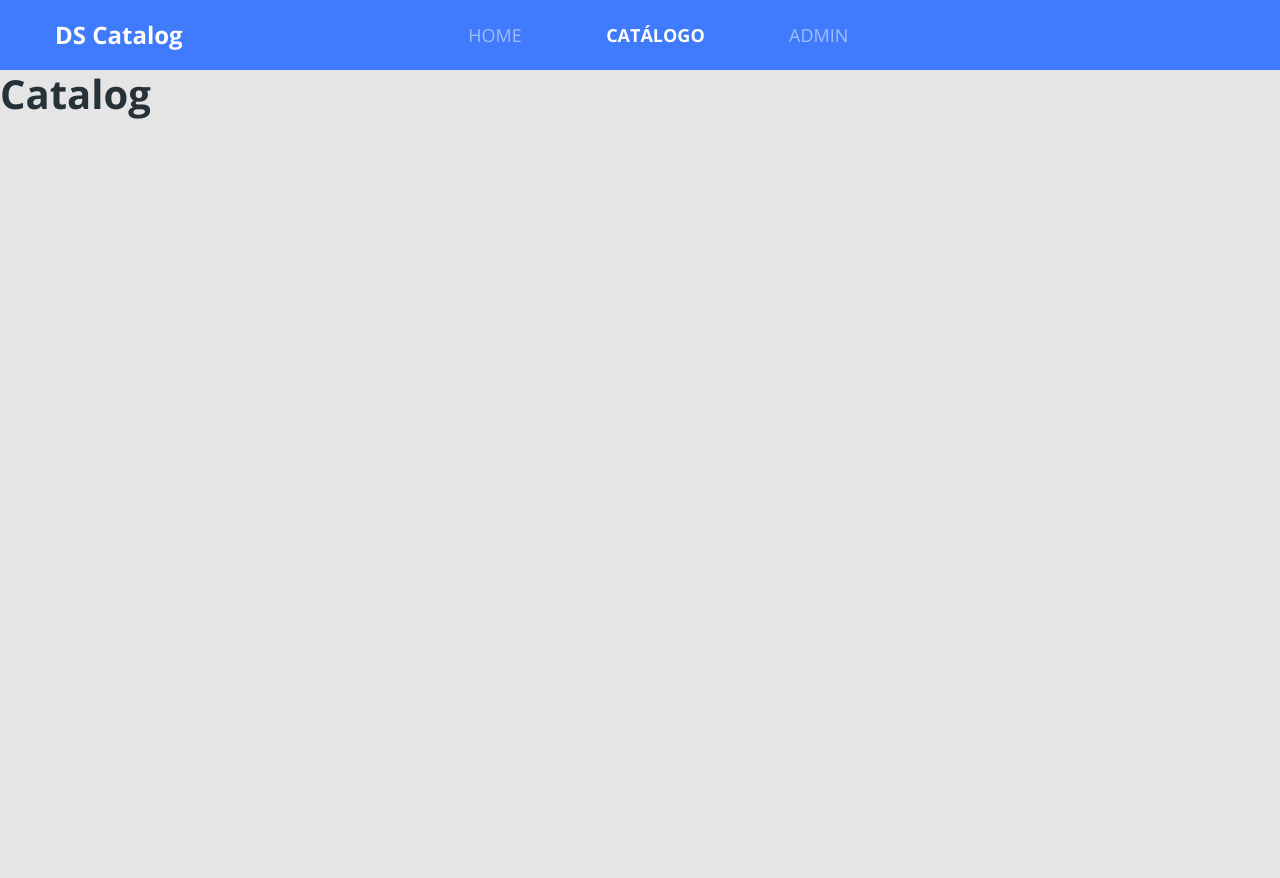
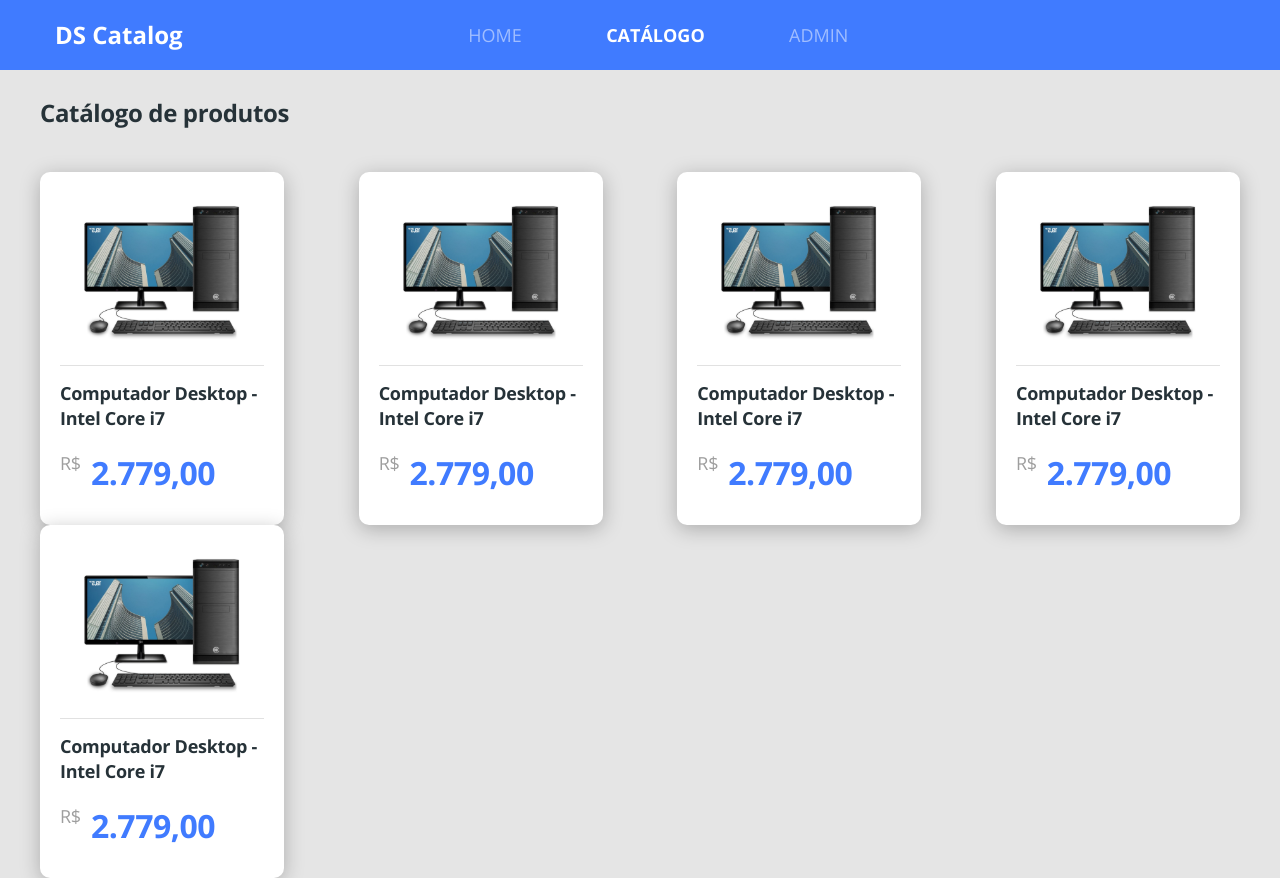
Before and after one commit to PatrickCaproni/dscatalog-bootcamp-devsuperior, a React (Create React App) app in the folder front-web/: page /catalog in a window 1280 px wide. Before the commit the page ends 800 px from the top, so only its background shows below. Built offline with nearby package versions, Linux system fonts and the light colour scheme.

Commit message:
Finish product listing layout

```diff
--- a/front-web/src/App.scss
+++ b/front-web/src/App.scss
@@ -21,3 +21,16 @@ a {
     color: unset;
   }
 }
+
+.border-radius-10{
+  border-radius: 10px;
+}
+
+.border-radius-20{
+  border-radius: 20px;
+}
+
+.card-base{
+    background: #FFFFFF;
+    box-shadow: 0px 4px 20px rgba(0, 0, 0, 0.25);
+}
--- /dev/null
+++ b/front-web/src/pages/Catalog/components/ProductCard/index.tsx
@@ -0,0 +1,20 @@
+import React from 'react';
+import { ReactComponent as ProductImage } from '../../../../core/assets/images/product.svg'
+import './styles.scss'
+
+const ProductCard = () => (
+    <div className="card-base border-radius-10 product-card">
+        <ProductImage />
+        <div className="product-info">
+            <h6 className="product-name">
+                Computador Desktop - Intel Core i7
+            </h6>
+            <div className="product-price-container">
+                <span className="product-currency">R$</span>
+                <h3 className="product-price">2.779,00</h3>
+            </div>
+        </div>
+    </div>
+);
+
+export default ProductCard;
--- /dev/null
+++ b/front-web/src/pages/Catalog/components/ProductCard/styles.scss
@@ -0,0 +1,37 @@
+.product-card{
+    padding: 20px 20px 30px 20px;
+    text-align: center;
+}
+
+.product-info{
+    border-top: 1px solid #E1E1E1;
+    text-align: left;
+    padding-top: 15px;
+    margin-top: 15px;
+}
+
+.product-name{
+    font-size: 18px;
+    line-height: 25px;
+    letter-spacing: -0.015em;
+}
+
+.product-price-container{
+    display: flex;
+    margin-top: 20px;
+}
+
+.product-currency{
+    font-size: 18px;
+    line-height: 25px;
+    letter-spacing: -0.015em;
+    color: #9E9E9E;
+}
+
+.product-price{
+    font-size: 32px;
+    line-height: 44px;
+    letter-spacing: -0.015em;
+    color: #407BFF;
+    margin-left: 10px;
+}
--- a/front-web/src/pages/Catalog/index.tsx
+++ b/front-web/src/pages/Catalog/index.tsx
@@ -1,8 +1,19 @@
 import React from 'react';
+import ProductCard from './components/ProductCard';
+import './styles.scss'
 
 const Catalog = () => (
-    <div>
-      <h1>Catalog</h1>
+    <div className="catalog-container">
+      <h1 className="catalog-title">
+        Catálogo de produtos
+      </h1>
+      <div className="catalog-products">
+        <ProductCard />
+        <ProductCard />
+        <ProductCard />
+        <ProductCard />
+        <ProductCard />
+      </div>
     </div>
 );
 
--- /dev/null
+++ b/front-web/src/pages/Catalog/styles.scss
@@ -0,0 +1,19 @@
+.catalog-container{
+    margin-top: 26px;
+    padding-left: 40px;
+    padding-right: 40px;
+}
+
+.catalog-title{
+    font-size: 24px;
+    line-height: 33px;
+    letter-spacing: -0.015em;
+}
+
+.catalog-products{
+    margin-top: 43px;
+    display: grid;
+    grid-template-columns: repeat(auto-fill, 244px);
+    grid-gap: 30px, 30px;
+    justify-content: space-between;
+}
--- a/front-web/src/pages/Home/index.tsx
+++ b/front-web/src/pages/Home/index.tsx
@@ -6,7 +6,7 @@ import './styles.scss';
 
 const Home = () => (
   <div className="home-container">
-    <div className="row home-content">
+    <div className="row home-content card-base border-radius-20">
       <div className="col-6 home-text">
         <h1 className="text-title">
           Conheça o melhor <br />catálogo de produtos
--- a/front-web/src/pages/Home/styles.scss
+++ b/front-web/src/pages/Home/styles.scss
@@ -6,9 +6,6 @@
 }
 
 .home-content{
-    background-color: #FFF;
-    box-shadow: 0px 4px 20px rgba(0, 0, 0, 0.25);
-    border-radius: 20px;
     padding-top: 50px;
     padding-bottom: 50px;
 }
```
Also changed, not shown: front-web/src/core/assets/images/product.svg (added).
